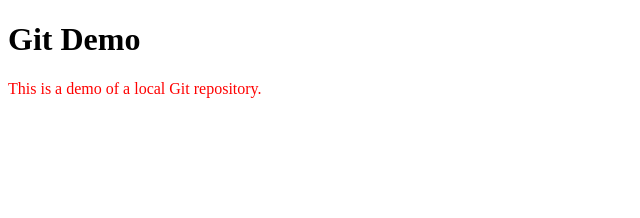
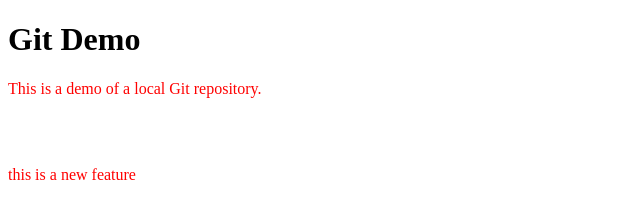
Before and after one commit to dhiman07roy/LocalRepo, a plain HTML site: page index.html in a window 1280 px wide. Shown: the whole page, without its empty margins (0-640 px from the left). Drawn offline with Linux system fonts and the light colour scheme.

Commit message:
add new feature

```diff
--- a/index.html
+++ b/index.html
@@ -9,5 +9,7 @@
 <body>
     <h1>Git Demo</h1>
     <p>This is a demo of a local Git repository.</p>
+    <br><br>
+    <p>this is a new feature</p>
 </body>
 </html>
```
